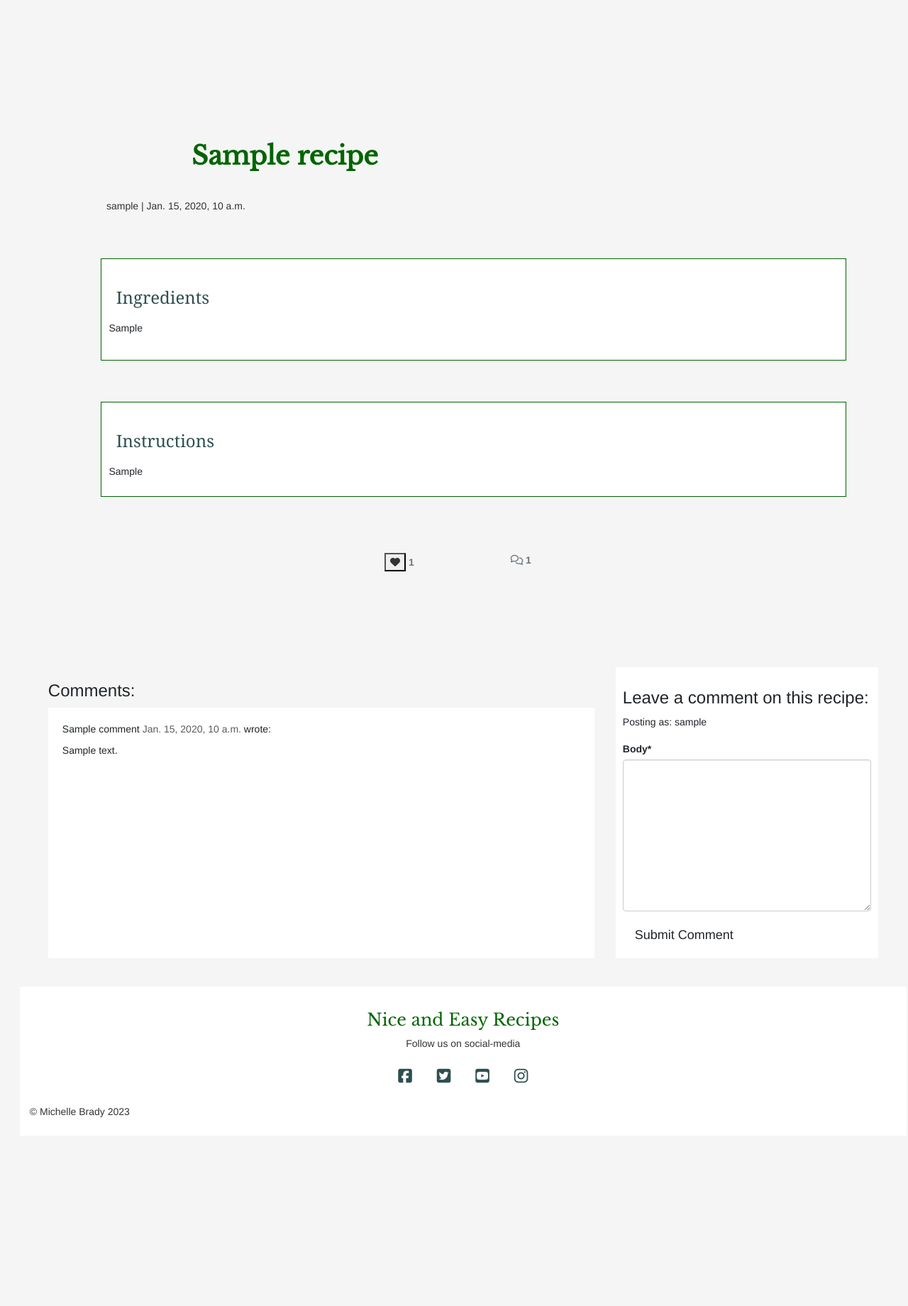
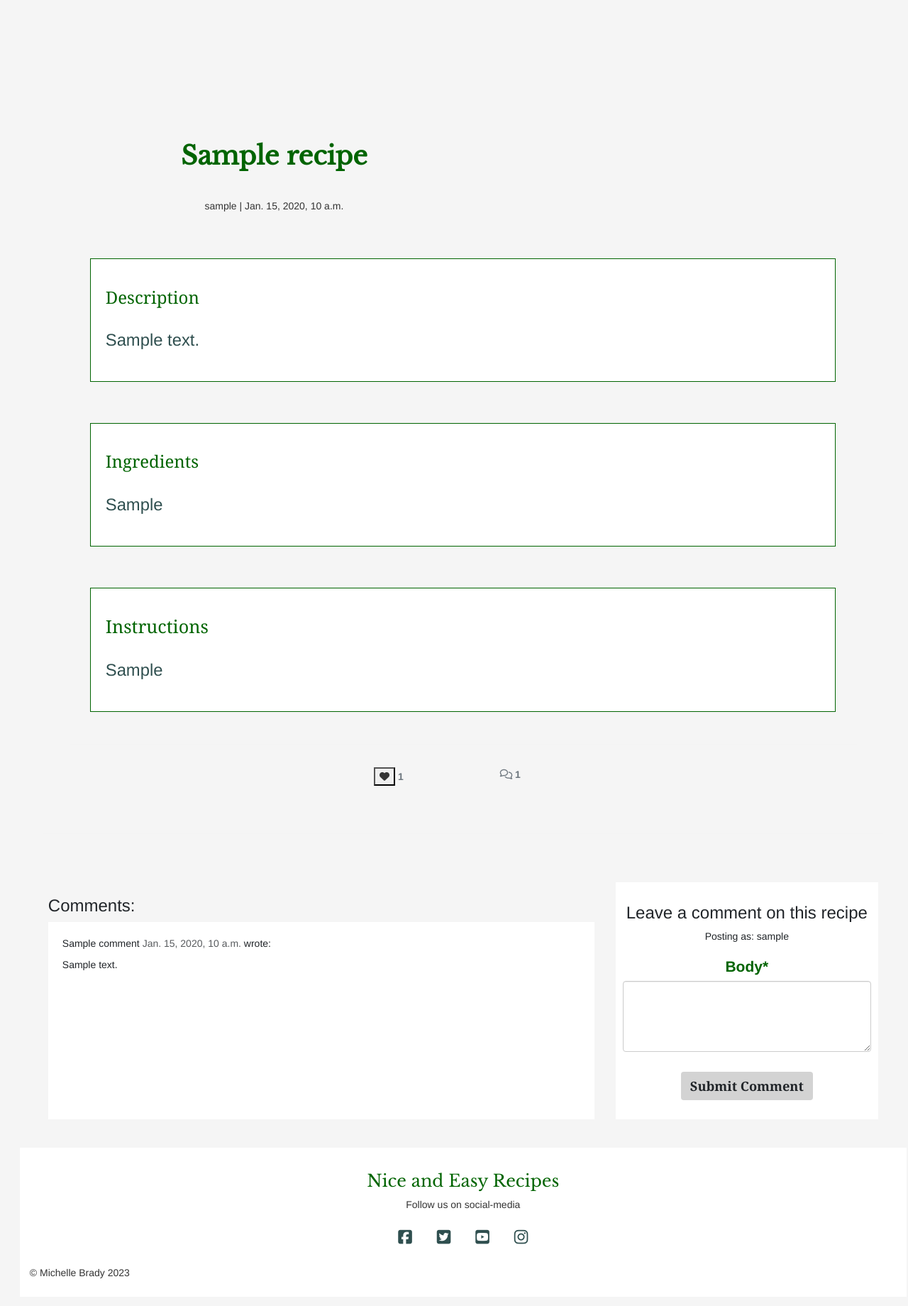
Before and after one commit to Code-Institute-Submissions/ShellyBrady-RecipeWebsite, a Django app: a page that uses templates/index.html in a window 1280 px wide. Shown: the part 284-2124 px from the top of the page at 71% size. Before the commit the page ends 1858 px from the top, so only its background shows below. Run offline with Django 3.2, Linux system fonts and the light colour scheme; a user stored in the database is signed in; tables that the repository leaves empty hold one stand-in row (values such as "Sample post"); one stand-in notice (Sample message) is shown; some libraries are stand-ins or nearby versions.

Commit message:
add styling to index and css. add bootstrap to center

```diff
--- a/recipesite/forms.py
+++ b/recipesite/forms.py
@@ -7,6 +7,8 @@ from django.contrib.auth.models import User
 
 
 class CommentForm(forms.ModelForm):
+    body = forms.CharField(widget=forms.Textarea(attrs={'style': 'height: 100px;'}))
+
     class Meta:
         model = Comment
         fields = ('body',)
--- a/recipesite/views.py
+++ b/recipesite/views.py
@@ -72,6 +72,7 @@ class RecipeDetail(View):
             comment = comment_form.save(commit=False)
             comment.recipe = recipe
             comment.save()
+            comment_form = CommentForm()
         else:
             comment_form = CommentForm()
 
@@ -119,7 +120,7 @@ def create_submission(request):
             submission.username_id = request.user
             submission.slug = slugify(submission.title)
             submission.save()
-            messages.success(request, 'Your recipe has been submitted successfully and is awaiting approval by the admin.')
+            form = SubmissionForm()
         return redirect('submission_list')
     else:
         form = SubmissionForm()
@@ -175,8 +176,7 @@ class SubmissionDetail(View):
             comment = comment_form.save(commit=False)
             comment.submission = submission
             comment.save()
-            messages.success(request, 'Your comment was submitted successfully and is waiting for admin approval')
-
+            comment_form = CommentForm()
         else:
             comment_form = CommentForm()
 
--- a/static/css/style.css
+++ b/static/css/style.css
@@ -99,6 +99,9 @@ li a.page-link {
 h3.card-header {
     color: darkgreen;
     font-family: 'Libre Baskerville', serif;
+    text-align: center;
+    font-size: 1.6em;
+    font-weight: 500;
 }
 
 .row {
@@ -108,20 +111,36 @@ h3.card-header {
 }
 
 h4.author {
-    color: black;
+    color: darkslategrey;
+    text-align: center;
+    font-size: 1.4em;
 }
 
 body.container-fluid {
     margin: 1%;
 }
 
-.card-footer.pb-3 {
+.card-footer {
     font-size: 1.3em;
     color: darkslategray;
+    text-align: center;
+    border: none;
+    margin-bottom: 2%;
+
 }
 
 .messages li {
     font-weight: 500;
+}
+/* style forms */
+
+.form-control {
+    font-size: 1.6em;
+}
+
+.form-label {
+    font-size: 1.5em;
+    color: darkgreen;
 }
 
 /* style of recipe page, member recipe page */
@@ -134,21 +153,22 @@ body.container-fluid {
     padding: 1%;
     font-family: Georgia, 'Times New Roman', Times, serif;
     font-weight: 500;
-    color: darkslategray;
+    color: darkgreen;
 }
 
 .ingredients-title h3 {
     padding: 1%;
     font-family: Georgia, 'Times New Roman', Times, serif;
     font-weight: 500;
-    color: darkslategray;
+    color: darkgreen;
 }
 
 .instructions-title h3 {
     padding: 1%;
     font-family: Georgia, 'Times New Roman', Times, serif;
     font-weight: 500;
-    color: darkslategray;
+    color: darkgreen;
+    font-size: 1.8em
 }
 
 .recipe-description.col.card.mb-3.mt-2,
@@ -157,14 +177,14 @@ body.container-fluid {
     padding: 1%;
     color: darkslategray;
     font-weight: 500;
-    font-size: 1.2em;
+    font-size: 1.7em;
 }
 
 .card-body {
     background-color: white;
 }
 
-/*style loggout message*/
+/*style buttons*/
 
 .btn.btn-signout {
     font-weight: 600;
@@ -173,3 +193,20 @@ body.container-fluid {
     font-family: Georgia, 'Times New Roman', Times, serif;
     margin: 5%;
 }
+
+.btn.btn-signup {
+    font-weight: 600;
+    font-size: 1.3em;
+    background-color: lightgrey;
+    font-family: Georgia, 'Times New Roman', Times, serif;
+    margin: 5%;
+}
+
+.btn.btn-primary {
+    background-color: lightgrey;
+    margin: 5%;
+    color: darkgreen;
+    border: none;
+    font-weight: 600;
+    font-size: 1.3em;
+}
--- a/templates/account/messages/loggedin.txt
+++ b/templates/account/messages/loggedin.txt
@@ -1,4 +1,4 @@
 {% load account %}
 {% load i18n %}
-{% user_display user as name %}
-{% blocktrans %}Successfully signed in as {{name}}.{% endblocktrans %}
+{% user_display user as username %}
+{% blocktrans %}Successfully signed in as {{username}}.{% endblocktrans %}
--- a/templates/index.html
+++ b/templates/index.html
@@ -1,5 +1,4 @@
 {% load static %}
-
 
 <!DOCTYPE html>
 <html lang="en">
@@ -31,7 +30,6 @@
     <div class="list-group list-group-horizontal-sm me-0" id="menu">
 
       <button type="button" class="list-group-item list-group-item-action px-3 border-0"><a href="{% url 'home' %}">Home</a></button>
-
       <button type="button" class="list-group-item list-group-item-action px-3 border-0"><a href="{% url 'submission_list' %}">Member's Recipes</a></button>
       {% if user.is_authenticated %}
       <button type="button" class="list-group-item list-group-item-action px-3 border-0"><a href="{% url 'submit' %}">Submit a Recipe</a></button>
@@ -42,27 +40,19 @@
       <button type="button" class="list-group-item list-group-item-action px-3 border-0"><a href="{% url 'account_signup' %}">Sign Up</a></button>
       {% endif %}
     </div>
-    </header>
-    <!--message alert code -->
+
     <div class="container">
       <div class="row">
-          <div class="col-md-8 offset-md-2">
-              <!--alert message-->
-        {% if messages %}
-        <ul class="messages">
         {% for message in messages %}
-            <li{% if message.tags %} class="alert {{ message.tags }} alert-dismissible fade show" role="alert"{% endif %}>{{ message }}
+        <div class="alert {{ message.tags }} alert-dismissible fade show" id="msg" role="alert">
           {{ message | safe }}
-            <button type="button" class="btn-close" data-bs-dismiss="alert" aria-label="Close">
-            </button>
-            </li>
+          <button type="button" class="btn-close" data-bs-dismiss="alert" aria-label="Close"></button>
         {% endfor %}
-        </ul>
-        {% endif %}
-
+        </div>
       </div>
     </div>
 
+  </header>
 
   <main>
 
@@ -108,9 +98,10 @@
         </div>
 
 
+  </footer>
 
 </body>
 
 
-  </footer>
+
 </html>
--- a/templates/recipe_detail.html
+++ b/templates/recipe_detail.html
@@ -1,5 +1,8 @@
-{% extends 'index.html' %} {% block content %}
+{% extends 'index.html' %}
+
+{% block content %}
 {% load crispy_forms_tags %}
+
 
 <div class="masthead">
     <div class="container">
@@ -8,7 +11,7 @@
                 <!-- Post title goes in these h1 tags -->
                 <h1 class="recipe-title">{{ recipe.title }}</h1>
                 <!-- Post author goes before the | the post's created date goes after -->
-                <p class="recipe-subtitle">{{ recipe.author }} | {{ recipe.created_on }}</p>
+                <p class="recipe-subtitle text-center">{{ recipe.author }} | {{ recipe.created_on }}</p>
             </div>
             <div class="d-none d-md-block col-md-6 masthead-image">
                 <!-- The featured image URL goes in the src attribute -->
@@ -24,12 +27,24 @@
 
 <div class="container">
     <div class="row">
-        <div class="col card mb-4 mt-3 left top">
+        <div class="col card mb-4 mt-3 left top fixed-width">
+            <div class="card-body" style="border: 1px solid darkgreen">
+                <div class="description-title">
+                    <h3>Description</h3>
+                </div>
+                <div class="recipe-description col card mb-3 mt-2">
+                    <p>{{ recipe.description | safe }}</p>
+                </div>
+            </div>
+        </div>
+    </div>
+    <div class="row">
+        <div class="col card mb-4 mt-3 left top fixed-width">
             <div class="card-body" style="border: 1px solid darkgreen">
                 <div class="ingredients-title">
                     <h3 >Ingredients</h3>
                 </div>
-                <div class="recipe-ingredients col card mb-4 mt-3">
+                <div class="recipe-ingredients col card mb-3 mt-2">
                     <p>{{ recipe.ingredients | safe }}</p>
                 </div>
             </div>
@@ -39,12 +54,12 @@
 
 
     <div class="row">
-        <div class="col card mb-4  mt-3 left top ">
+        <div class="col card mb-4  mt-3 left top fixed-width">
             <div class="card-body" style="border: 1px solid darkgreen">
                 <div class="instructions-title">
                     <h3>Instructions</h3>
                 </div>
-                <div class="recipe-instructions col card mb-2 mt-2">
+                <div class="recipe-instructions col card mb-3 mt-2">
                     <p>{{ recipe.instructions | safe }}</p>
                 </div>
             </div>
@@ -124,16 +139,18 @@
                 {% endfor %}
             </div>
         </div>
-        <div class="col-md-4 card mb-4  mt-3 ">
-            <div class="card-body">
+        <div class="col-md-4 card mb-4 mt-3 ">
+            <div class="card-body text-center">
                 {% if user.is_authenticated %}
 
-                <h3>Leave a comment on this recipe:</h3>
+                <h3>Leave a comment on this recipe</h3>
                 <p>Posting as: {{ user.username }}</p>
                 <form method="post" style="margin-top: 1.3em;">
-                    {{ comment_form|crispy }}
-                    {% csrf_token %}
-                    <button type="submit" class="btn btn-signup btn-lg">Submit Comment</button>
+                  {{ comment_form|crispy }}
+                  {% csrf_token %}
+                  <div class="d-flex justify-content-center">
+                    <button type="submit" class="btn btn-signup">Submit Comment</button>
+                  </div>
                 </form>
                 {% endif %}
             </div>
```
Also changed, not shown: templates/recipes.html (+6 -8 lines), templates/submission.html (+5 -4 lines), templates/submission_detail.html (+8 -13 lines), templates/submission_list.html (+6 -5 lines). Lines whose indentation alone changed are shown as unchanged.
